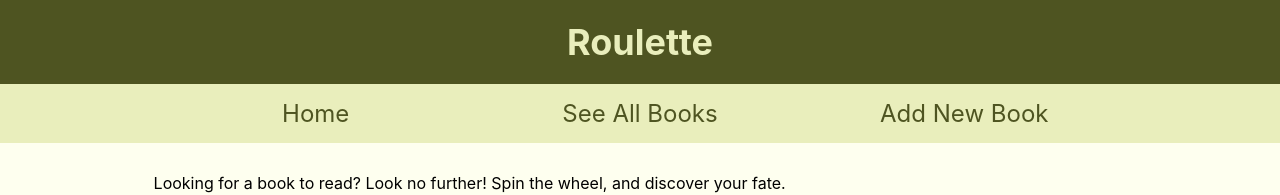
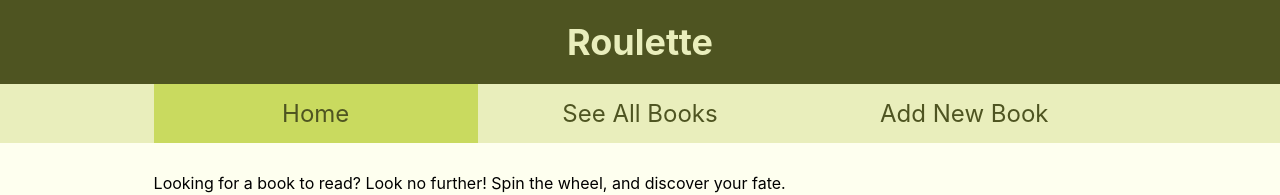
Before and after one commit to mx32000/roulette, a React (Create React App) app in the folder client/: page / in a window 1280 px wide. Shown: the top 195 px of the page. Built offline with nearby package versions, Linux system fonts and the light colour scheme; no server answers.

Commit message:
home tab highlighted at the start

```diff
--- a/client/src/App.jsx
+++ b/client/src/App.jsx
@@ -12,7 +12,7 @@ import BookDetails from './components/BookDetails';
 function App() {
   const [books, setBooks] = useState([]);
   const [toggleFetch, setToggleFetch] = useState(false);
-  const [activeTab, setActiveTab] = useState("/");
+  const [activeTab, setActiveTab] = useState("Home");
 
   useEffect(() => {
     const getBooks = async () => {
```
